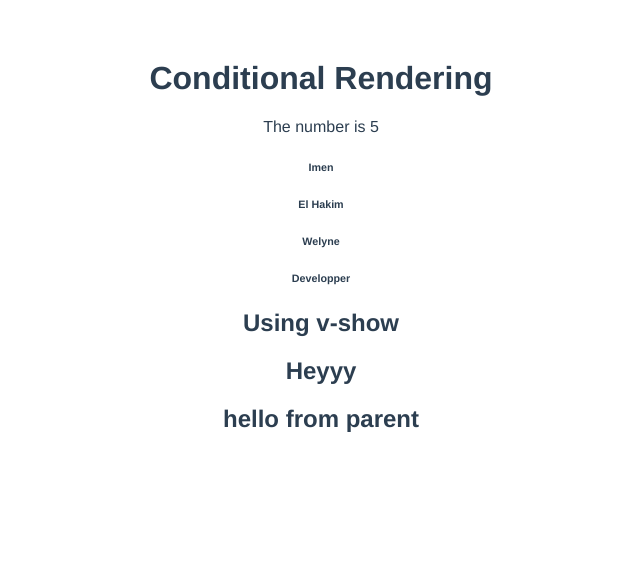
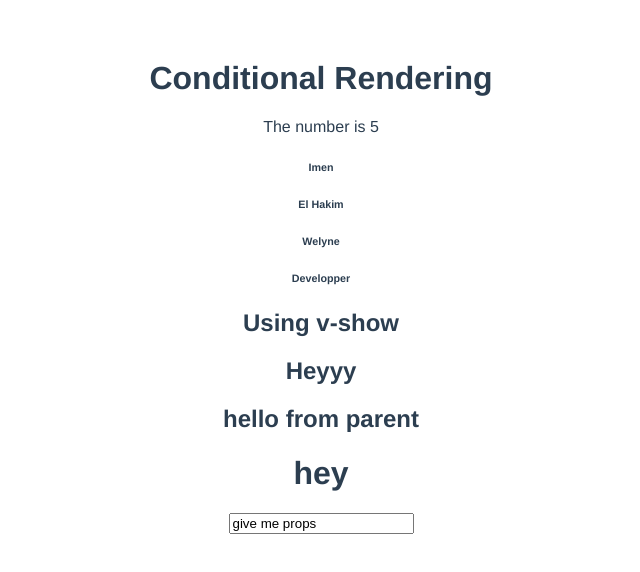
Before and after one commit to imenelhakim/VueJsTutorial, a Vue app in the folder hello-world/: page / in a window 1280 px wide. Shown: the top 572 px of the page, without its empty margins (319-959 px from the left). Built offline with nearby package versions, Linux system fonts and the light colour scheme.

Commit message:
passing props from child to parent

```diff
--- a/hello-world/src/App.vue
+++ b/hello-world/src/App.vue
@@ -31,16 +31,20 @@
   <h2 v-bind:style="headerStyleObject">Style object</h2>
   <div v-bind:style="[baseObj,successObj]">Success Style Object</div>
   <div :style="[baseObj,successObj]">Success Style Object without v-bind</div>
-</div>
+  </div>
+
+  <!-- pass props from child to parent -->
+  <child-to-parent :newMessage="newMessage" @update:message="updateMessage" />
 
 </template>
 
 <script>
 import ConditionalRendering from './components/ConditionalRendering.vue'
+import ChildToParent from './components/ChildToParent.vue'
 // import HelloWorld from './components/HelloWorld.vue'
 
 export default {
-  components: { ConditionalRendering },
+  components: { ConditionalRendering, ChildToParent },
   name: 'App',
   // components: {
   //   HelloWorld
@@ -73,7 +77,14 @@ export default {
       },
       display:false,
       showCdtR: true,
-      message: 'hello from parent'
+      message: 'hello from parent',
+      newMessage: "give me props"
+    }
+  },
+  methods:{
+    updateMessage(value){
+      this.newMessage = value
+      console.log(value);
     }
   }
 }
--- /dev/null
+++ b/hello-world/src/components/ChildToParent.vue
@@ -0,0 +1,25 @@
+<template>
+    <h1>hey</h1>
+    <input :value="newMessage" @input="updateMessage" />
+</template>
+
+<script>
+
+export default{
+    props: {
+        newMessage:{
+            type: String,
+            required: true
+        }
+    },
+    methods:{
+        updateMessage(event){
+            this.$emit('update:message', event.target.value)
+        }
+    }
+}
+</script>
+
+<style scoped>
+
+</style>
```
